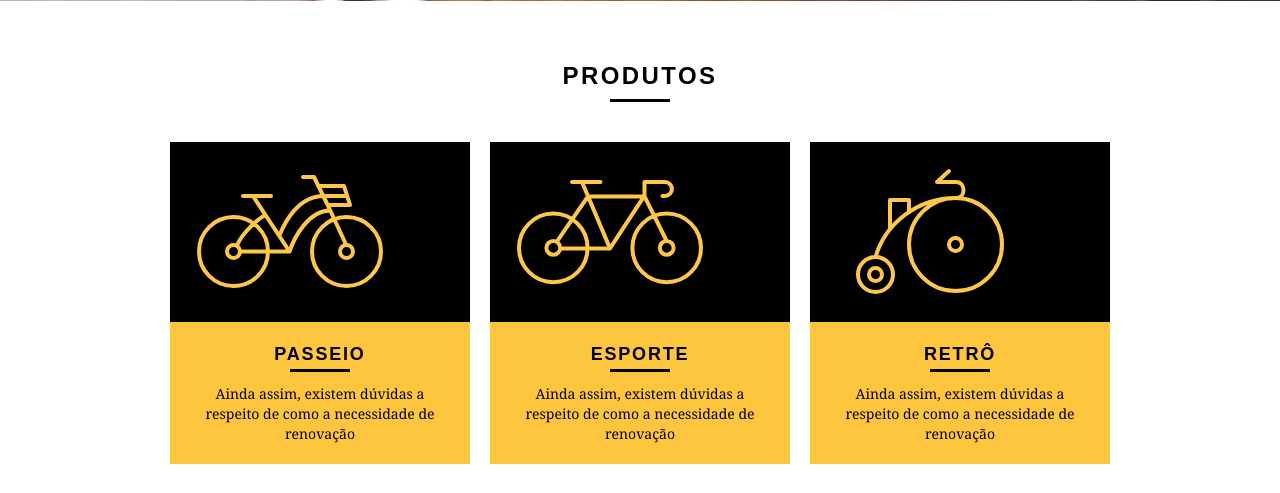
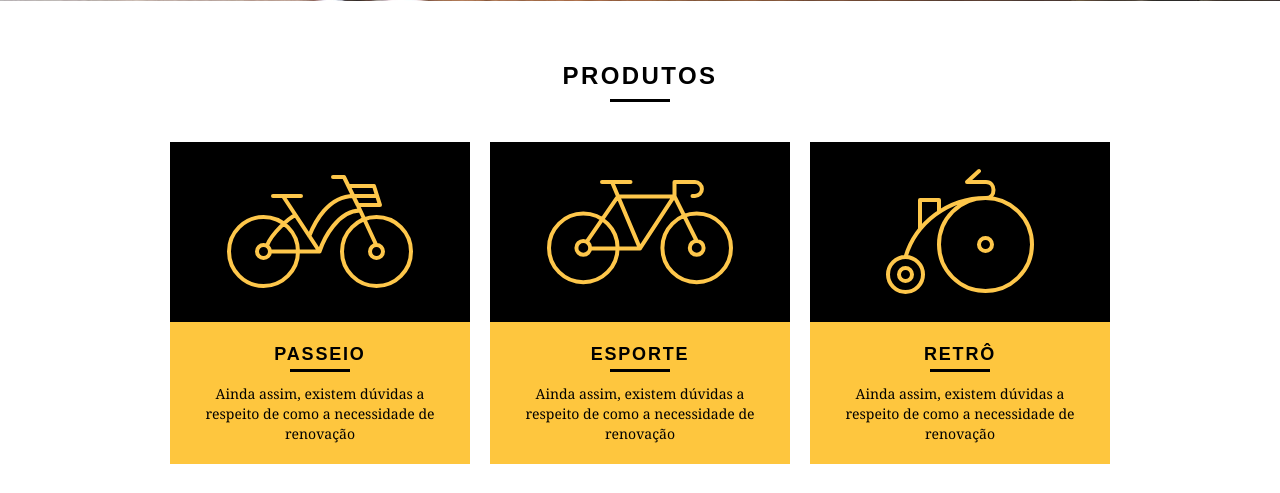
Before and after one commit to WebertiBarbosa/bikcraft, a PHP site: page / in a window 1280 px wide. Shown: the part 471-964 px from the top of the page. Run offline with PHP 8.4, Linux system fonts and the light colour scheme.

Commit message:
Update style.css

```diff
--- a/web/css/style.css
+++ b/web/css/style.css
@@ -169,6 +169,12 @@ img {
 .produtos_icone {
   background: #000;
   padding: 20px;
+
+}
+.produtos_icone img {
+  /* padding-left: 30px; */
+  position: relative;
+  left: 30px;
 }
 
 .call {
```
